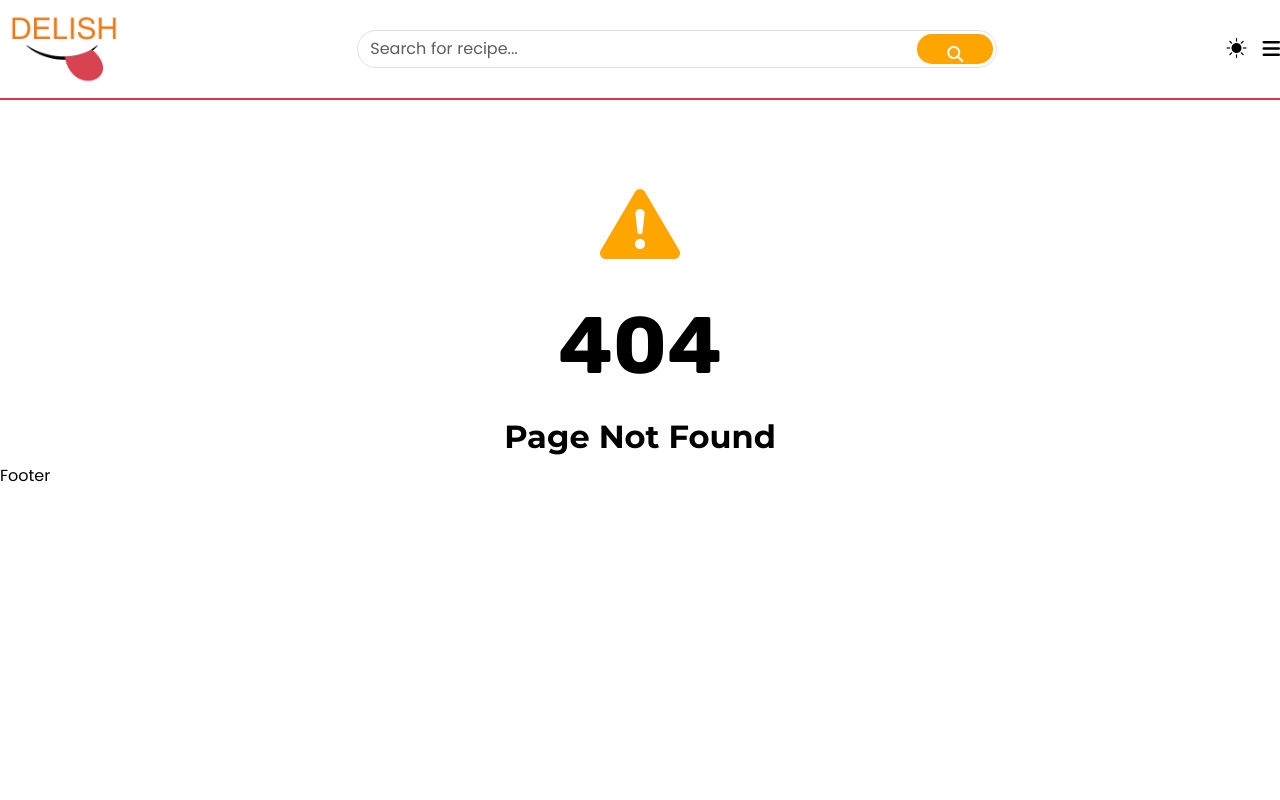
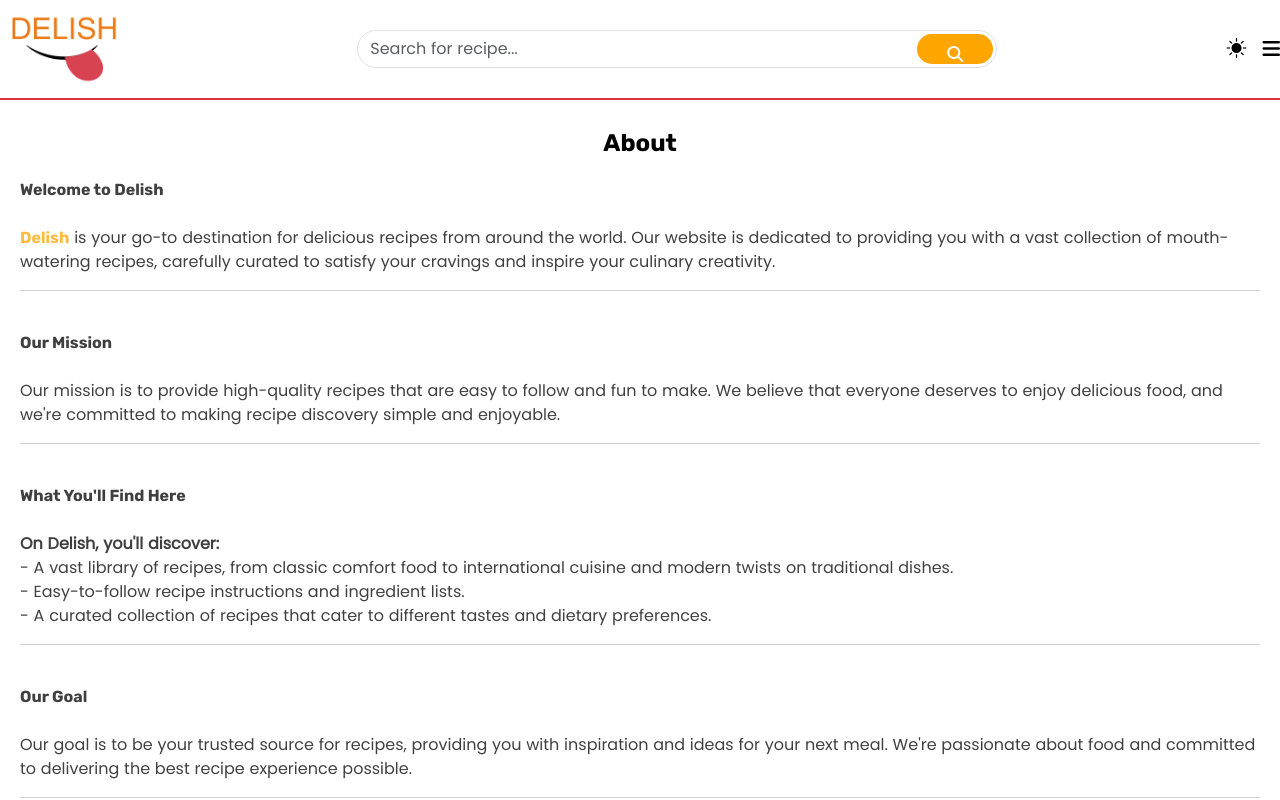
Before and after one commit to mubarak-codes/Delish, a React (Vite) app: page /about in a window 1280 px wide. Before the commit this address had no page. Shown: the top 800 px of the page. Built offline with nearby package versions, Linux system fonts and the light colour scheme.

Commit message:
create about page

```diff
--- a/external-library/mkCss/css/mk-css-effect.css
+++ b/external-library/mkCss/css/mk-css-effect.css
@@ -1,5 +1,6 @@
 .transit{transition : all.15s ease-in-out}
 
+.opacity10{opacity:0.1} .opacity25{opacity:0.25} .opacity50{opacity:0.5} .opacity75{opacity:0.75} .opacity100{opacity:1}
 
 
 
--- a/src/App.jsx
+++ b/src/App.jsx
@@ -6,6 +6,7 @@ import {usePersistState} from '../external-library/mkHooks/LocalStorage.js'
 import NotFoundPage from './page/NotFoundPage'
 import Favorite from './page/Favorite'
 import AddRecipe from './page/AddRecipe'
+import About from './page/About'
 
 
 function App() {
@@ -23,8 +24,8 @@ function App() {
     <Route path='/search' element={<SearchPage />} />
     <Route path='*' element={<NotFoundPage />} />
     <Route path='/favorite' element={<Favorite />} />
-    <Route path='/add-recipe' element={<AddRecipe bg={bg} text={text} />} />
-
+    <Route path='/add-recipe' element={<AddRecipe />} />
+    <Route path='/about' element={<About />} />
    </Route>
   )
  )
--- a/src/components/Hero.jsx
+++ b/src/components/Hero.jsx
@@ -10,7 +10,7 @@ const Hero = ()=>{
    <section className={`  py6 px4 px5-sm `}>
     <div className="row justify-content-center gap-3">
      <h1 className="text-center ff-rubik fs10">Discover Delicious Recipes</h1>
-     <h5 className="text-center fw-normal fs4">Explore our collection of easy-to-follow recipe from appetizers to desserts</h5>
+     <h5 className="text-center fw-normal fs4 opacity75">Explore our collection of easy-to-follow recipe from appetizers to desserts</h5>
      <a href="/search" className="text-white bg-orange w50 text-center py3 rounded-3 hover-bg-red transit cursor-pointer fs2">Browse Recipes</a>
     </div>
    </section>
--- /dev/null
+++ b/src/page/About.jsx
@@ -0,0 +1,41 @@
+
+
+
+const About = ()=>{
+
+ return(
+  <>
+   <section className="px4 px5-sm my6">
+    <h3 className="mb5 ff-rubik text-center fs7">About</h3>
+    <div className="opacity75">
+     <b className="opacity100 ff-rubik">Welcome to Delish</b><br /><br />
+
+     <span className="text-orange ff-rubik">Delish</span> is your go-to destination for delicious recipes from around the world. Our website is dedicated to providing you with a vast collection of mouth-watering recipes, carefully curated to satisfy your cravings and inspire your culinary creativity.<hr/><br/>
+
+     <b className="ff-rubik">Our Mission</b><br/><br/>
+
+     Our mission is to provide high-quality recipes that are easy to follow and fun to make. We believe that everyone deserves to enjoy delicious food, and we're committed to making recipe discovery simple and enjoyable.<hr/><br/>
+
+     <b className="ff-rubik">What You'll Find Here</b><br/><br/>
+
+     <b >On Delish, you'll discover:</b><br/>
+
+     - A vast library of recipes, from classic comfort food to international cuisine and modern twists on traditional dishes.<br/>
+     - Easy-to-follow recipe instructions and ingredient lists.<br/>
+     - A curated collection of recipes that cater to different tastes and dietary preferences.<hr/><br/>
+
+     <b className="ff-rubik">Our Goal</b><br/><br/>
+
+     Our goal is to be your trusted source for recipes, providing you with inspiration and ideas for your next meal. We're passionate about food and committed to delivering the best recipe experience possible.<hr/><br/>
+
+     <b className="ff-rubik">Get in Touch</b><br/><br/>
+
+We'd love to hear from you! If you have any feedback or suggestions, please don't hesitate to contact us. We're always looking for ways to improve and expand our content to better serve our community of food enthusiasts.
+    </div>
+   </section>
+  </>
+ )
+};
+
+
+export default About;
--- a/src/page/AddRecipe.jsx
+++ b/src/page/AddRecipe.jsx
@@ -12,7 +12,7 @@ const AddRecipe = ({bg, text})=>{
 
  return(
   <>
-   <section className="mt6 px4 px5-sm">
+   <section className="my6 px4 px5-sm">
     <h3 className="fs7 mb5 ff-rubik text-center">Add Recipe</h3>
     <form onSubmit={submitForm}>
     <label htmlFor="full-name" className="fw-bolder fs2 mb3">Full Name</label>
--- a/src/page/Favorite.jsx
+++ b/src/page/Favorite.jsx
@@ -10,7 +10,7 @@ const Favorite = ()=>{
 
  return(
   <>
-   <section className="px4 px5-sm mt6">
+   <section className="px4 px5-sm my6">
     <h3 className="ff-rubik fs7 text-center mb5">Favorite</h3>
     {isLoading? <div className="text-center">Loading...</div>:
     <div className="d-grid gr2-sm gap-3 gr3-md">
--- a/src/page/NotFoundPage.jsx
+++ b/src/page/NotFoundPage.jsx
@@ -5,7 +5,7 @@ const NotFoundPage = ()=>{
 
  return(
   <>
-   <section className="mt15 flex d-col items-center gap-3">
+   <section className="my15 flex d-col items-center gap-3">
     <h2 className="bi bi-exclamation-triangle-fill display-1 text-orange" ></h2>
     <h1 className="display-1 ff-rubik">404</h1>
     <h2 className="ff-montserrat-bold">Page Not Found</h2>
--- a/src/page/SearchPage.jsx
+++ b/src/page/SearchPage.jsx
@@ -5,7 +5,7 @@ const SearchPage = ()=>{
 
  return(
   <>
-   <section>
+   <section className="my6 px4 px5-sm">
     SearchPage
    </section>
   </>
```
